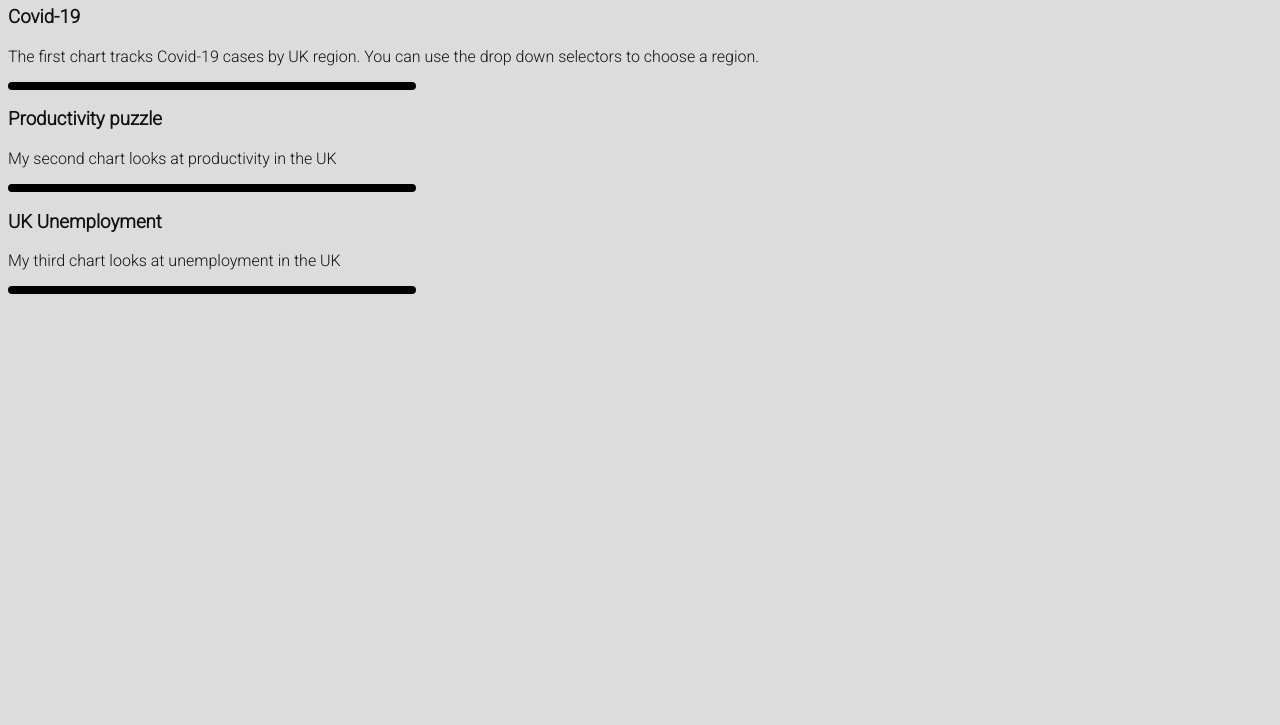
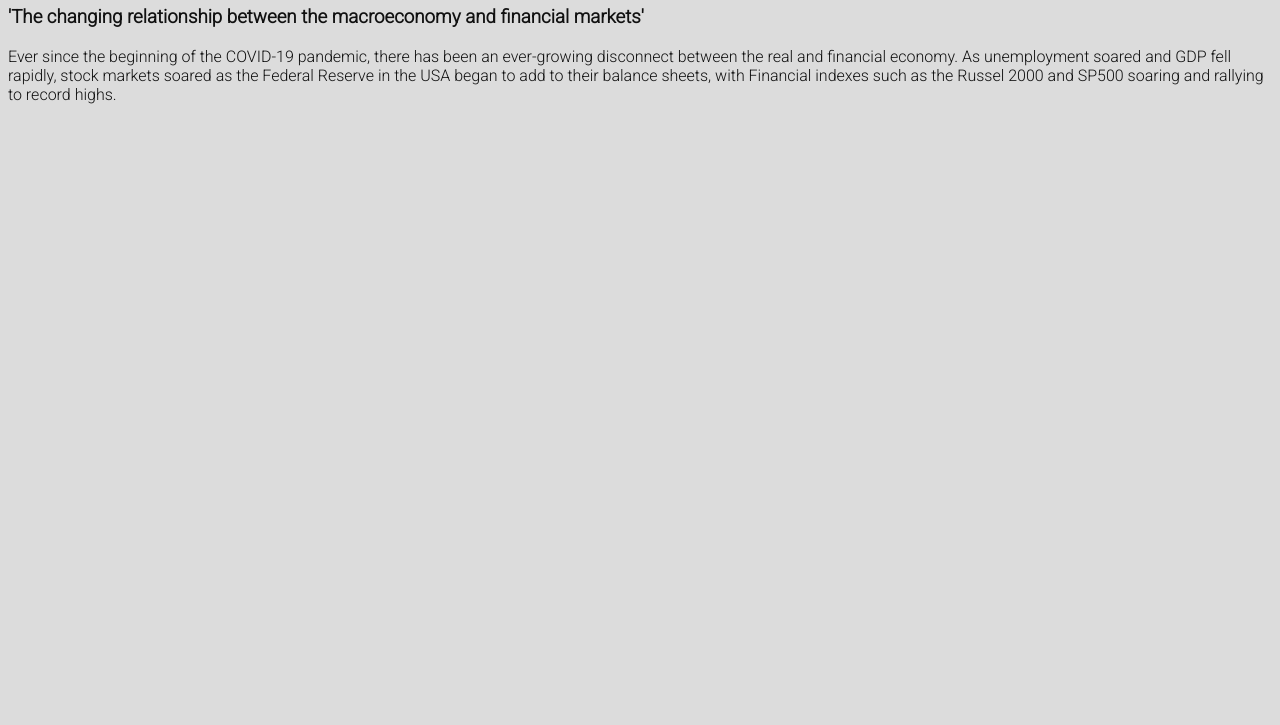
Before and after one commit to James-Wilkins/James-Wilkins.github.io, a plain HTML site: page project.html in a window 1280 px wide. Shown: the part 75-800 px from the top of the page. Drawn offline with Linux system fonts and the light colour scheme; a script that the page names is missing.

Commit message:
Started introduction to project thesis

```diff
--- a/project.html
+++ b/project.html
@@ -25,51 +25,14 @@
 
 <body>
 
-    <h1>Data Science 2021.</h1>
+    <h1>James Wilkins' Data Science Project 2021.</h1>
 
-    <h3>Covid-19</h3>
+    <h3>'The changing relationship between the macroeconomy and financial markets'</h3>
 
-    <p>The first chart tracks Covid-19 cases by UK region. You can use the drop down selectors to choose a region.</p>
+    <p>Ever since the beginning of the COVID-19 pandemic, there has been an ever-growing disconnect between the real and financial economy. As unemployment soared
+       and GDP fell rapidly, stock markets soared as the Federal Reserve in the USA began to add to their balance sheets, with Financial indexes such as the Russel 2000
+       and SP500 soaring and rallying to record highs.
 
-<!--Vega embed, with notes for what is going on-->
-<div class="chart" id="firstChart">
-
-  <script>
-    // Following the script tag we are using Javascript.
-    // One way to tell is to see how comments work...
-    // First job is to set the chart as a JS variable:
-    var myChart1 = "chart1_covidUKRegions.json";
-    // Now we simply insert it, using Vega's embed code:
-    // The embed function needs to be told the location, and what to put there.
-    vegaEmbed('#firstChart', myChart1);
-  </script>
-
-</div>
-
-  <h3>Productivity puzzle</h3>
-
-  <p>My second chart looks at productivity in the UK</p>
-
-<div class="chart" id="secondChart">
-  <script>
-    var myChart2 = "chart2_ukProductivity.json";
-    vegaEmbed('#secondChart', myChart2);
-  </script>
-</div>
-
-  <h3>UK Unemployment</h3>
-
-  <p>My third chart looks at unemployment in the UK</p>
-
-
-<div class="chart" id="thirdChart">
-    <script>
-      var myChart3 = "chart3_ukunemployment.json";
-      vegaEmbed('#thirdChart', myChart3);
-    </script>
-  </div>
-
-</body>
 
 
 </html>
```
